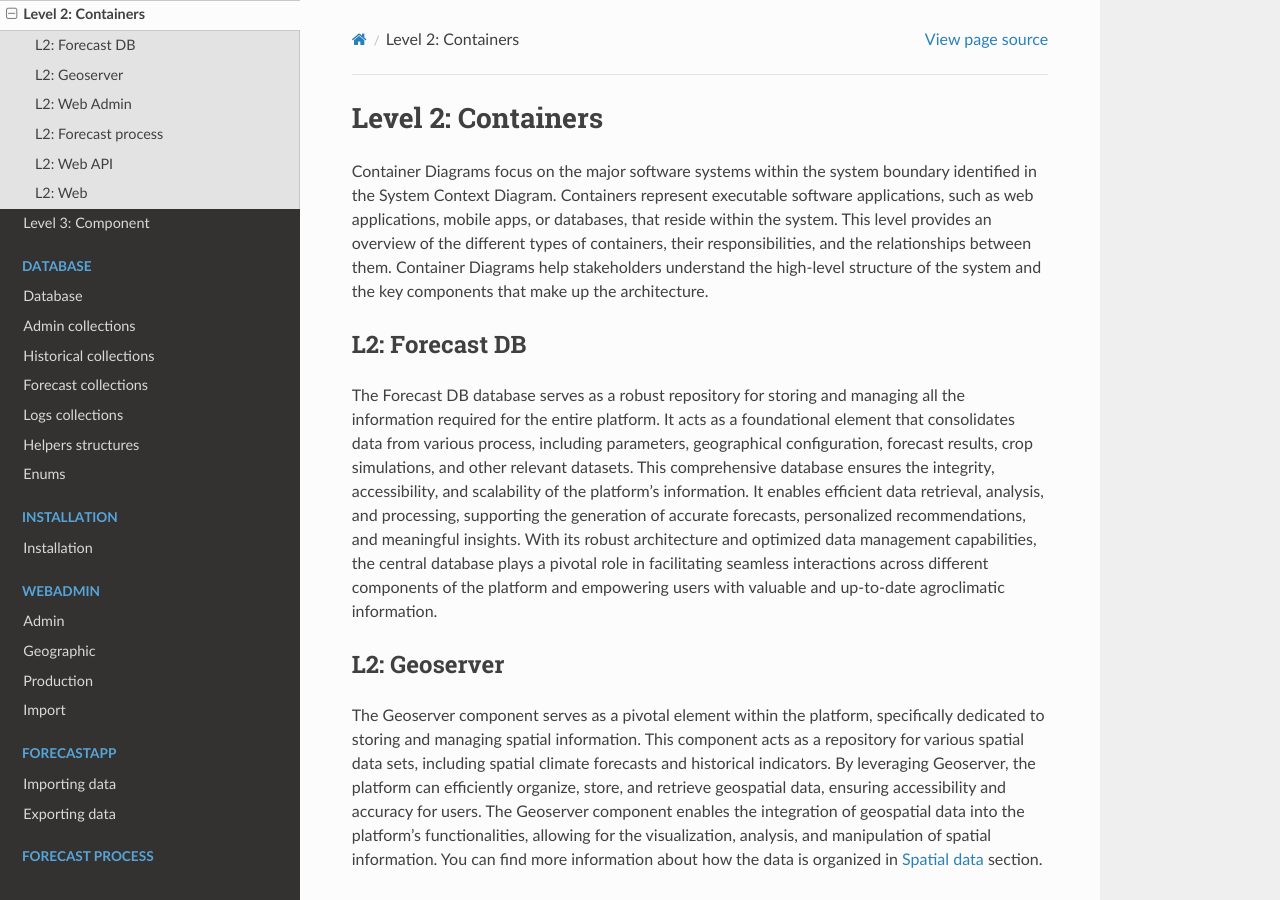
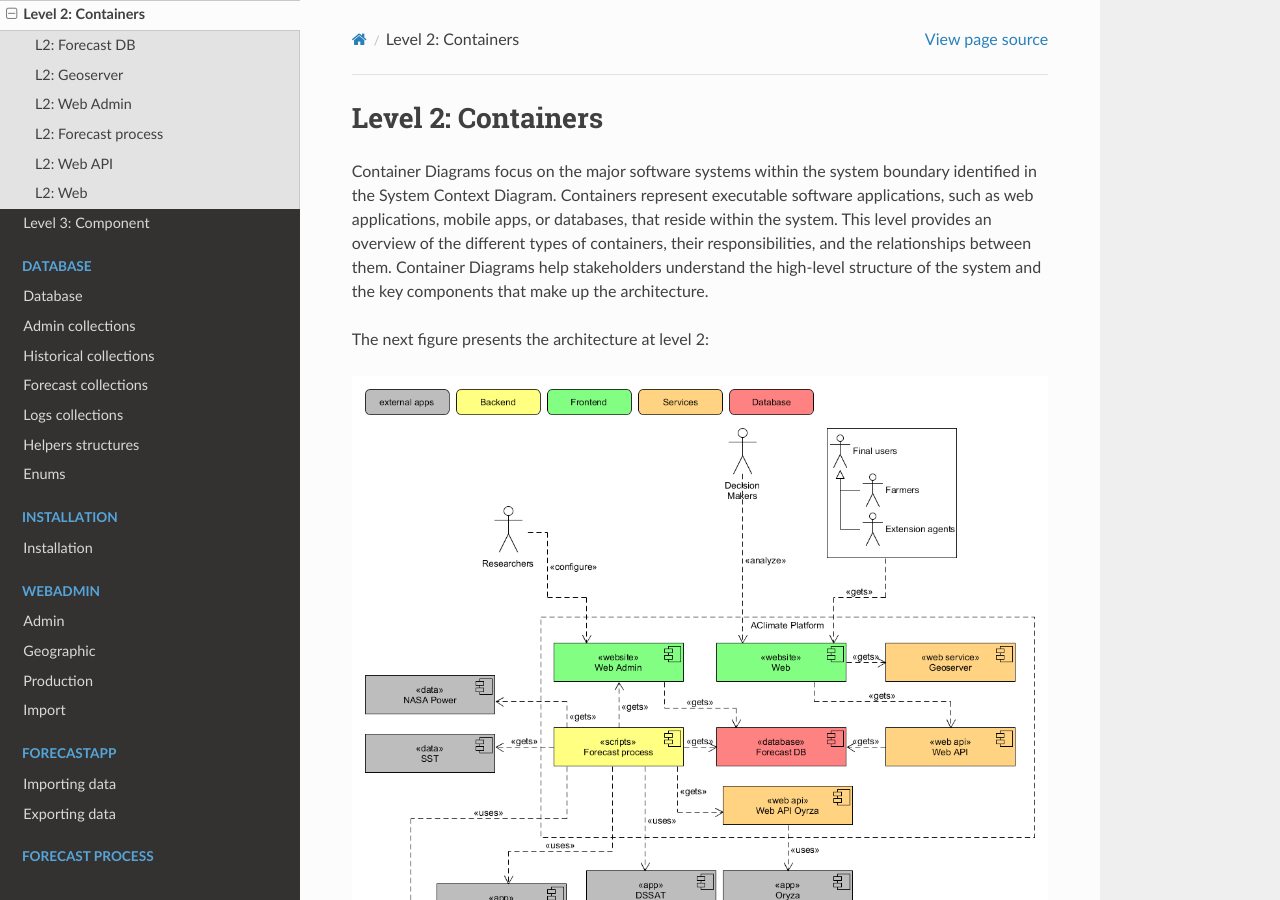
Before and after one commit to stevensotelo/aclimate_docs, a Sphinx documentation site: the page built from docs/source/02-l2.rst, in a window 1280 px wide and 900 px high. Built offline with Sphinx 7.4.7 and the Read the Docs theme 2.0.0, drawn with Linux system fonts in a browser that asks for light colours; some of the changed text lies outside the part shown.

Commit message:
working level 3

```diff
--- a/docs/source/02-l1.rst
+++ b/docs/source/02-l1.rst
@@ -6,6 +6,12 @@ single box surrounded by its external entities, such as users, systems, and exte
 This diagram provides a broad view of the system and its interactions with the outside world.
 It helps stakeholders understand how the system fits into its larger environment,
 the external actors it interacts with, and the boundaries of the system.
+
+The next figure shows the architecture at level 1:
+
+.. image:: /_static/img/02-l1/level1.*
+    :alt: Architecture Level 1 - System Context AClimate
+    :class: device-screen-vertical side-by-side
 
 L1: Users
 ---------
--- a/docs/source/02-l2.rst
+++ b/docs/source/02-l2.rst
@@ -7,6 +7,12 @@ such as web applications, mobile apps, or databases, that reside within the syst
 This level provides an overview of the different types of containers, their responsibilities,
 and the relationships between them. Container Diagrams help stakeholders understand
 the high-level structure of the system and the key components that make up the architecture.
+
+The next figure presents the architecture at level 2:
+
+.. image:: /_static/img/02-l2/level2.*
+    :alt: Architecture Level 2 - Containers
+    :class: device-screen-vertical side-by-side
 
 L2: Forecast DB
 ---------------
--- a/docs/source/02-l3.rst
+++ b/docs/source/02-l3.rst
@@ -7,3 +7,9 @@ Components represent the key building blocks or modules within a container, such
 modules, or services. These diagrams provide a more detailed view of the internal structure
 of each container and help stakeholders understand how the components collaborate to fulfill
 the system's functionality.
+
+The next figure presents the architecture at level 3:
+
+.. image:: /_static/img/02-l3/level3.*
+    :alt: Architecture Level 3 - Components
+    :class: device-screen-vertical side-by-side
```
Also changed, not shown: other parts of docs/source/02-l1.rst (+0 -6 lines), other parts of docs/source/02-l2.rst (+0 -6 lines), docs/source/_static/img/02-l1/level1.png, docs/source/_static/img/02-l2/level2.png, docs/source/_static/img/02-l3/level3.png (added), 3 other files.
